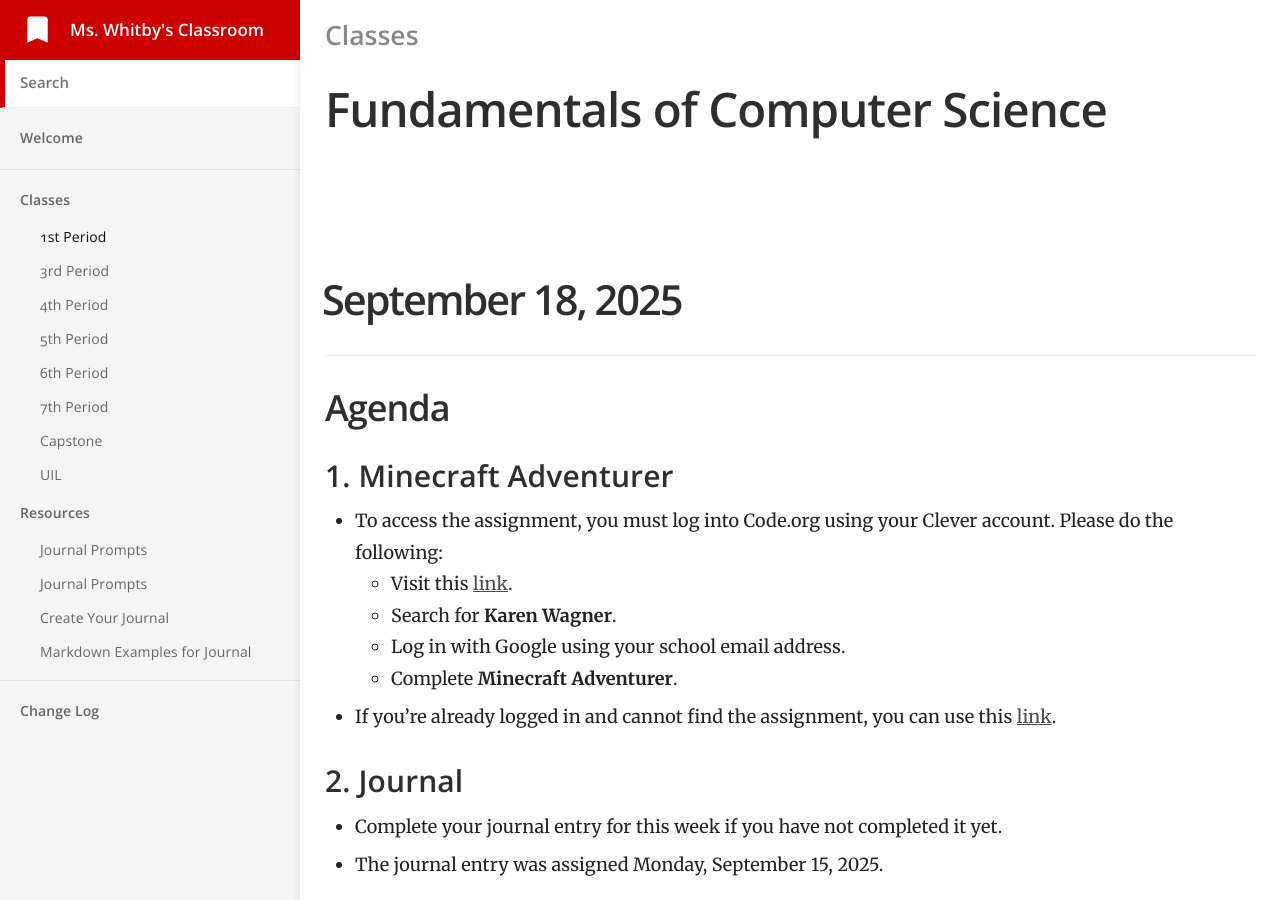
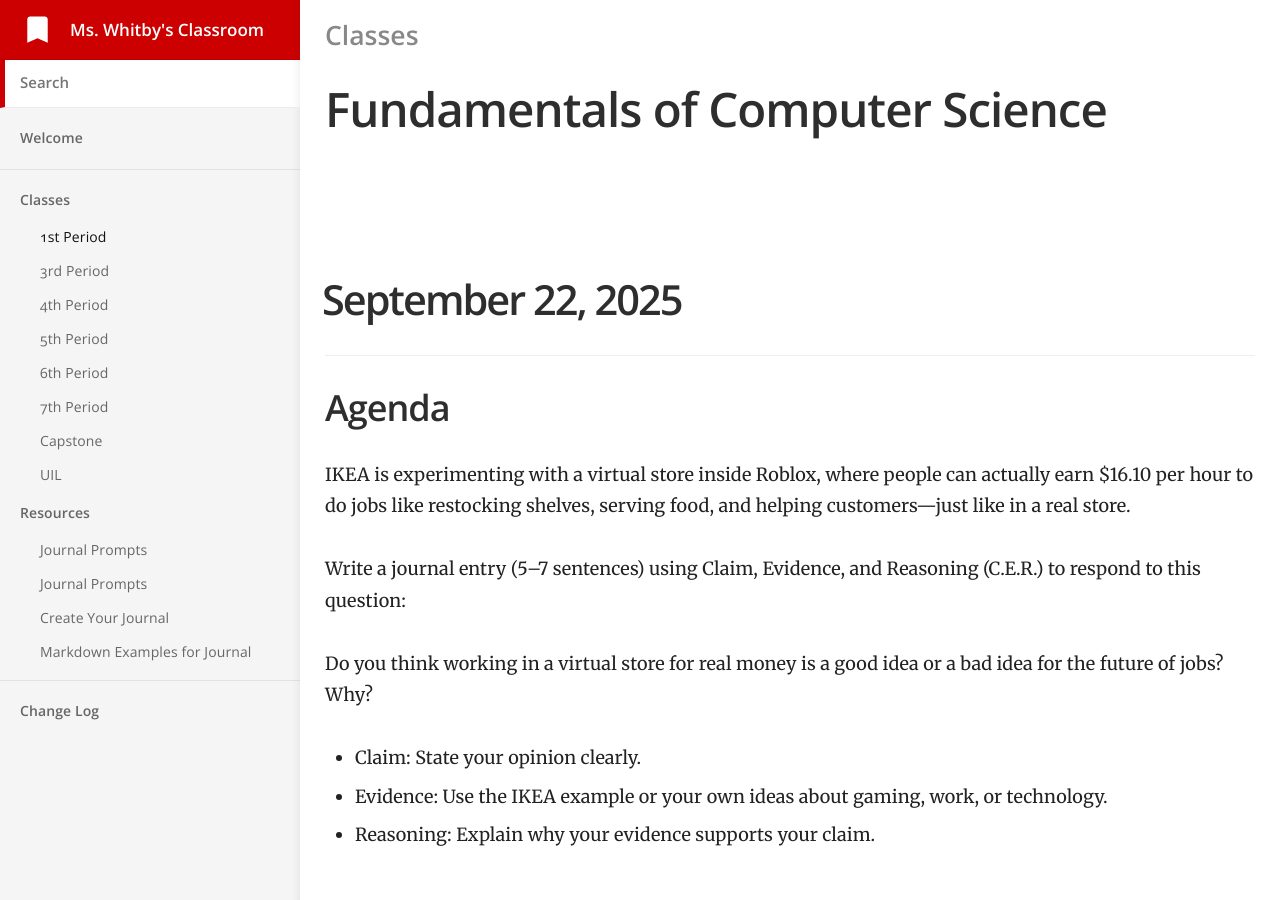
Before and after one commit to mswhitby/classroom, a Jekyll site: the page built from _docs/classes/1st.md, in a window 1280 px wide and 900 px high. Built offline with Jekyll 4.4.1, drawn with Linux system fonts in a browser that asks for light colours.

Commit message:
Updated lessons

```diff
--- a/_docs/classes/1st.md
+++ b/_docs/classes/1st.md
@@ -4,6 +4,25 @@ subtitle: Fundamentals of Computer Science
 category: Classes
 order: 1
 ---
+
+
+# September 22, 2025
+
+## Agenda
+
+IKEA is experimenting with a virtual store inside Roblox, where people can actually earn $16.10 per hour to do jobs like restocking shelves, serving food, and helping customers—just like in a real store.
+
+Write a journal entry (5–7 sentences) using Claim, Evidence, and Reasoning (C.E.R.) to respond to this question:
+
+Do you think working in a virtual store for real money is a good idea or a bad idea for the future of jobs? Why?
+
+- Claim: State your opinion clearly.
+- Evidence: Use the IKEA example or your own ideas about gaming, work, or technology.
+- Reasoning: Explain why your evidence supports your claim.
+
+<!-- At the end, you may choose to complete the Beat the AI Challenge. For this option, you can use AI tools to help write your response. To receive credit, you must clearly mark at the bottom of your journal: “This response used AI.” Your challenge is to edit and improve the AI’s draft so it sounds more like you and less like a machine. -->
+
+----
 
 # September 18, 2025
 
```
